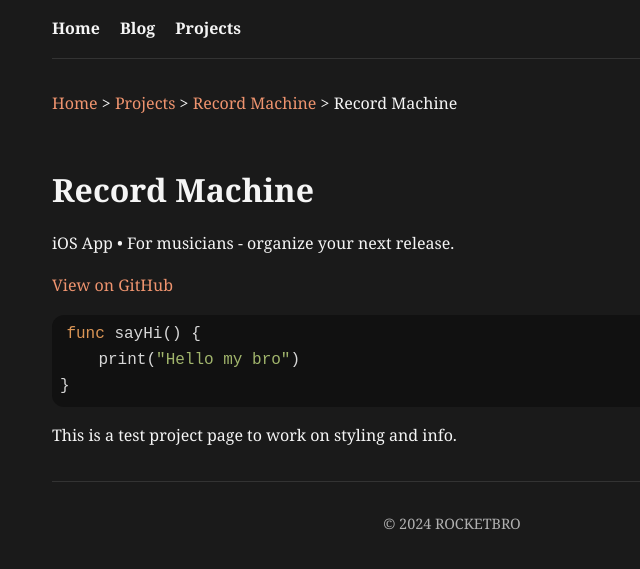
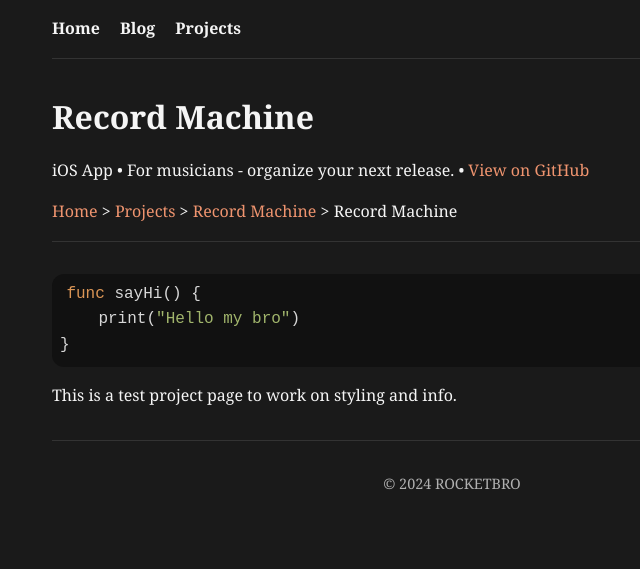
Before and after one commit to rocketbro/rocketbro.github.io, a Jekyll site: the page built from _projects/record-machine.md, in a window 1280 px wide. Shown: the top 569 px of the page, without its empty margins (188-828 px from the left). Built offline with Jekyll 4.4.1, drawn with Linux system fonts in a browser that asks for light colours.

Commit message:
fix project nav

```diff
--- a/_layouts/project.html
+++ b/_layouts/project.html
@@ -5,38 +5,41 @@ layout: default
 {% assign project_base = page.url | split: '/' | slice: 0, 3 | join: '/' %}
 {% assign current_project = site.pages | where: "url", project_base | first %}
 
+<header>
+<h1>{{ page.title }}</h1>
+<p>{{ page.type }} • {{ page.description }}
+
+{% if page.github %}
+ • <a href="{{ page.github }}" class="github-link">View on GitHub</a>
+{% endif %}
+
+</p>
+
 <div class="breadcrumbs">
   <a href="/">Home</a> &gt;
   <a href="/projects">Projects</a> &gt;
   {% if page.url == project_base %}
-    {{ page.title }}
+  {{ page.title }}
   {% else %}
-    <a href="{{ project_base }}">{{ page.project_title }}</a> &gt; {{ page.title }}
+  <a href="{{ project_base }}">{{ page.project_title }}</a> &gt; {{ page.title }}
   {% endif %}
 </div>
 
-<h1>{{ page.title }}</h1>
-<p>{{ page.type }} • {{ page.description }}</p>
-
-{% if page.github %}
-<p><a href="{{ page.github }}" class="github-link">View on GitHub</a></p>
-{% endif %}
-
 {% assign project_pages = site.pages | where_exp: "item", "item.url contains project_base" | sort: "order" %}
-
+</header>
 <nav class="project-nav">
   <ul>
-  {% for p in project_pages %}
-    <li {% if p.url == page.url %}class="active"{% endif %}>
+    {% for p in project_pages %}
+    <li {% if p.url==page.url %}class="active" {% endif %}>
       <a href="{{ p.url | relative_url }}">{{ p.title }}</a>
     </li>
-  {% endfor %}
+    {% endfor %}
   </ul>
 </nav>
 
 {{ content }}
 
-<div class="pagination">
+<!-- <div class="pagination">
   {% for p in project_pages %}
     {% if p.url == page.url %}
       {% assign index = forloop.index0 %}
@@ -54,4 +57,4 @@ layout: default
       {% break %}
     {% endif %}
   {% endfor %}
-</div>
+</div> -->
```
Also changed, not shown: _projects/index.md (deleted, +0 -13 lines), _projects/openloom/conversation.md (added, +12 -0 lines), _projects/openloom/index.md (+1 -0 lines), _projects/openloom/installation.md (+3 -3 lines).
